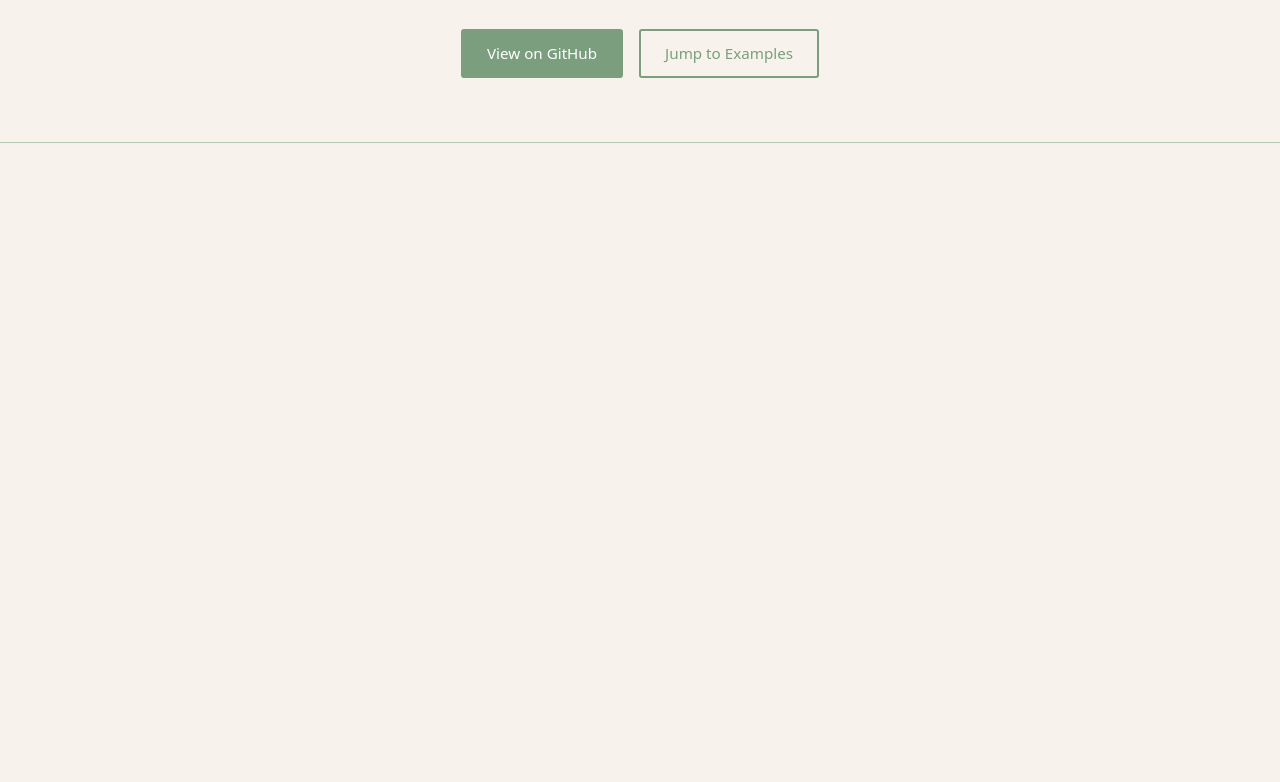
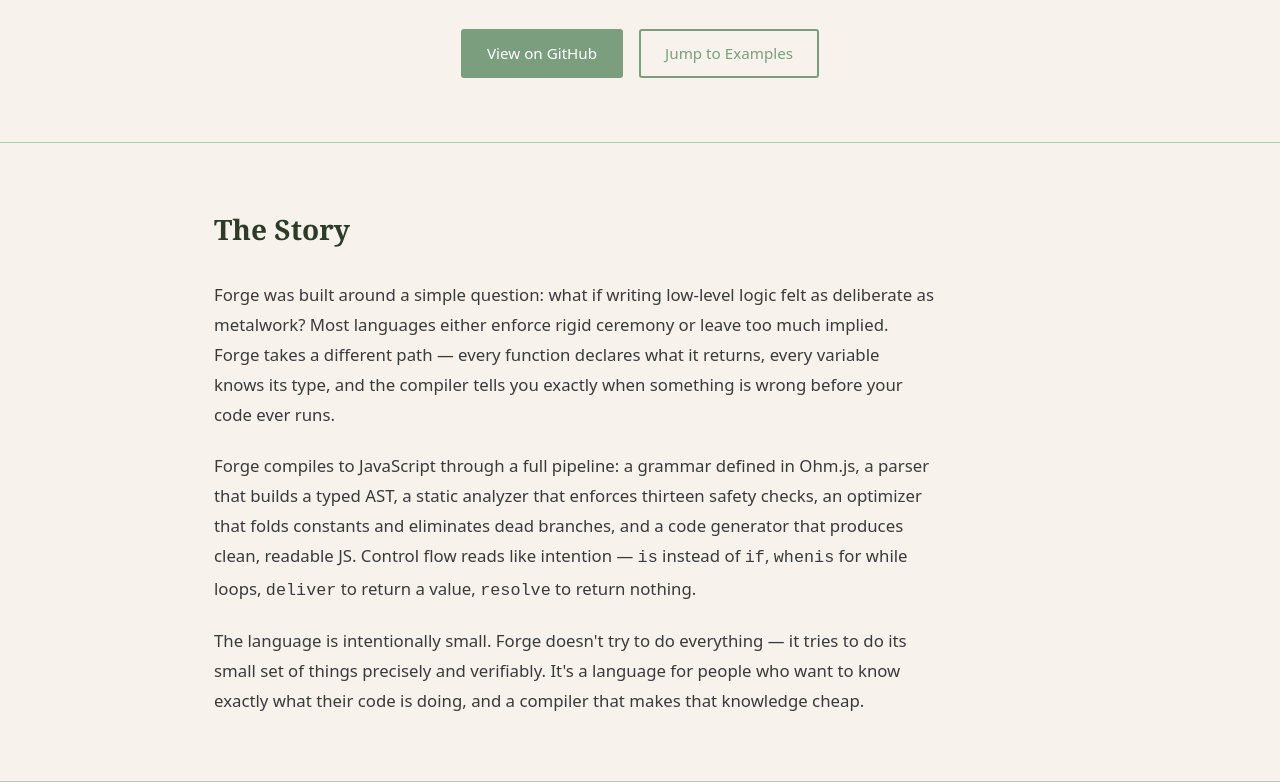
Before and after one commit to JohhannasReyn/Forge, a website: page docs/index.html in a window 1280 px wide. Shown: the part 530-1312 px from the top of the page. Before the commit the page ends 800 px from the top, so only its background shows below. Drawn offline with Linux system fonts and the light colour scheme.

Commit message:
feat: add story section to Forge website

```diff
--- a/docs/index.html
+++ b/docs/index.html
@@ -41,3 +41,15 @@
 <hr class="section-rule">
 
 <main>
+
+<!-- STORY -->
+<section id="story">
+  <div class="container story">
+    <h2>The Story</h2>
+    <p>Forge was built around a simple question: what if writing low-level logic felt as deliberate as metalwork? Most languages either enforce rigid ceremony or leave too much implied. Forge takes a different path — every function declares what it returns, every variable knows its type, and the compiler tells you exactly when something is wrong before your code ever runs.</p>
+    <p>Forge compiles to JavaScript through a full pipeline: a grammar defined in Ohm.js, a parser that builds a typed AST, a static analyzer that enforces thirteen safety checks, an optimizer that folds constants and eliminates dead branches, and a code generator that produces clean, readable JS. Control flow reads like intention — <code>is</code> instead of <code>if</code>, <code>whenis</code> for while loops, <code>deliver</code> to return a value, <code>resolve</code> to return nothing.</p>
+    <p>The language is intentionally small. Forge doesn't try to do everything — it tries to do its small set of things precisely and verifiably. It's a language for people who want to know exactly what their code is doing, and a compiler that makes that knowledge cheap.</p>
+  </div>
+</section>
+
+<hr class="section-rule">
```
